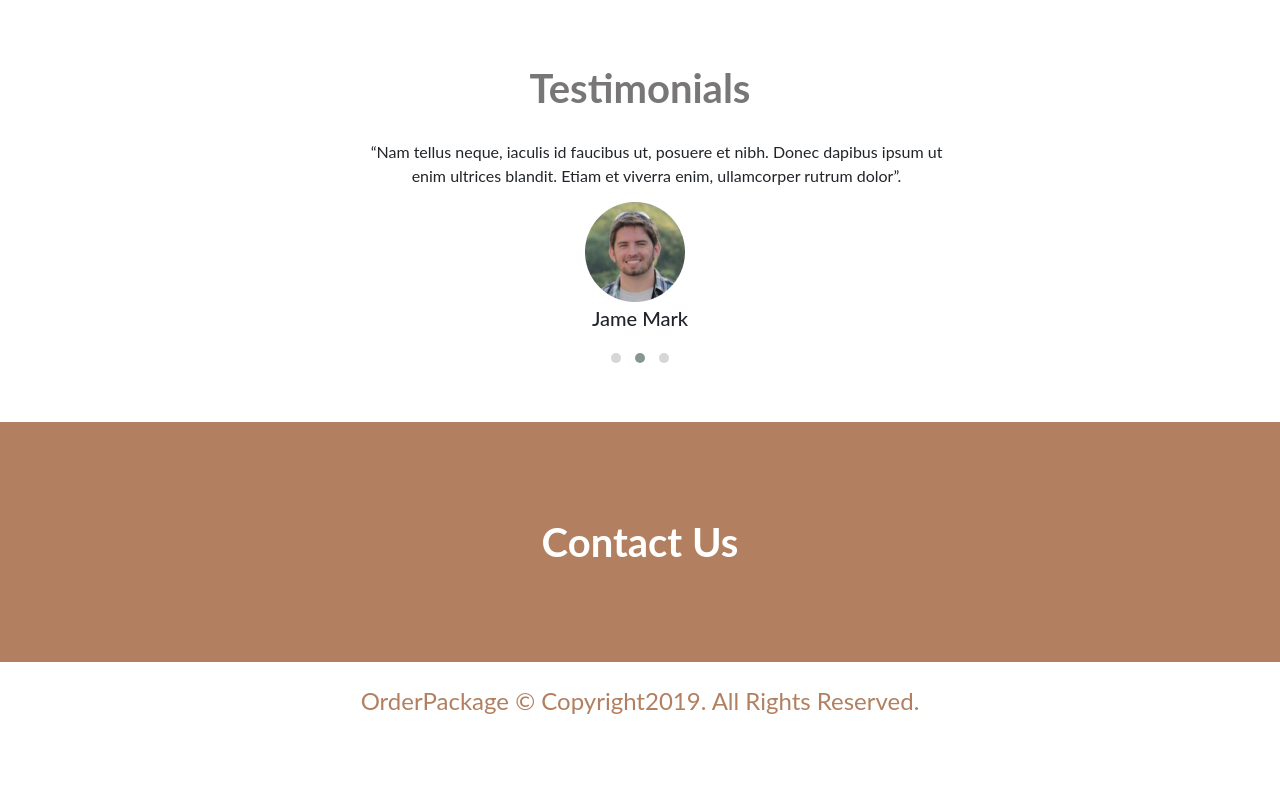
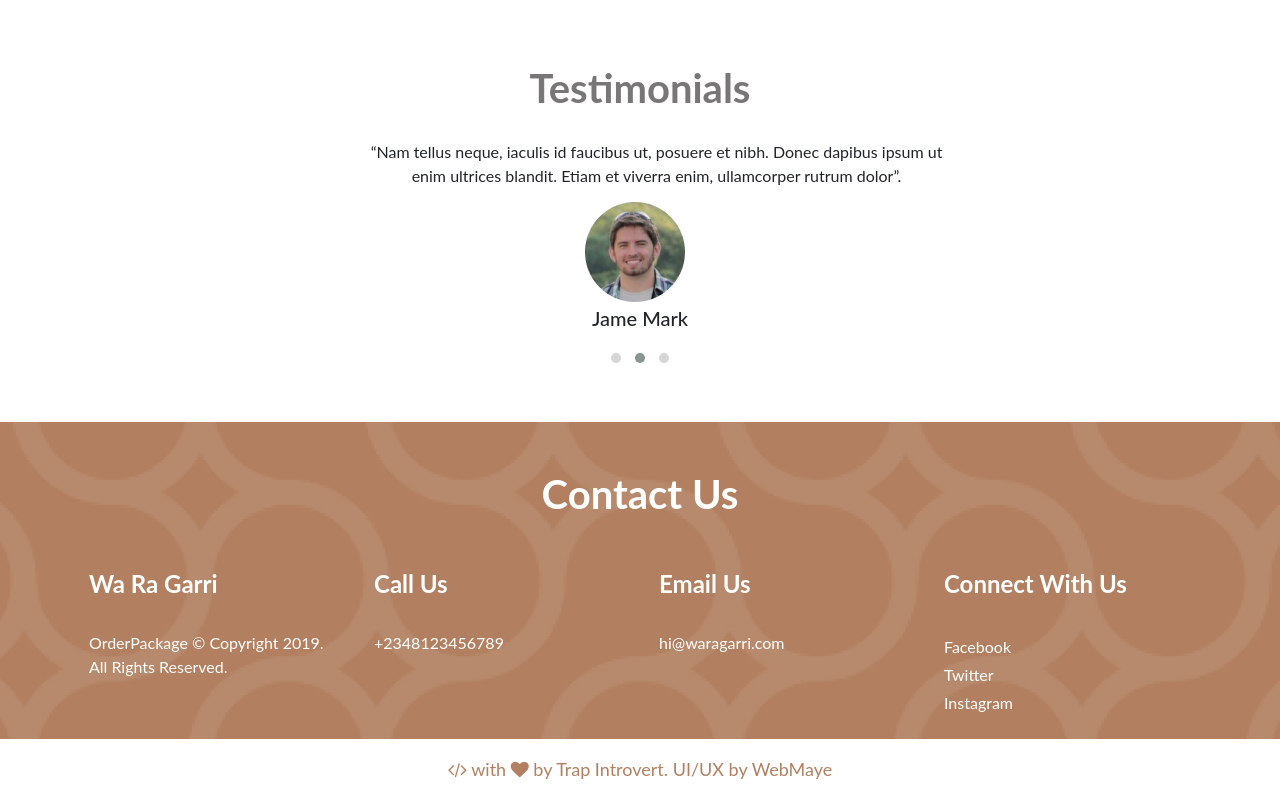
Before and after one commit to Trapintrovert/garri, a plain HTML site: page index.html in a window 1280 px wide. Shown: the part 2116-2916 px from the top of the page. Before the commit the page ends 2855 px from the top, so only its background shows below. Drawn offline with Linux system fonts and the light colour scheme.

Commit message:
modification

```diff
--- a/index.html
+++ b/index.html
@@ -66,7 +66,6 @@
         <div class="card bg-white">
           <form id="order" action="https://formspree.io/inboxadeniyi@gmail.com" method="POST" class="m-5">
             <input type="hidden" name="_subject" value="Wa Ra Garri New Order">
-            <input type="hidden" name="_next" value="/thanks.html" >
             <div class="form-group">
                 <label for="name">Name</label>
                 <input type="text" id="name" name="name" class="form-control form-control" placeholder="Enter Name">
@@ -241,11 +240,61 @@
 </section>
 
 <!-- Contact -->
-<section id="contact" class="py-5">
+<section id="contact" class="pt-5">
   <div class="container">
     <div class="row">
       <div class="col-12">
-        <h3 class="text-center text-white my-5">Contact Us</h3>
+        <h3 class="text-center text-white mb-5">Contact Us</h3>
+      </div>
+    </div>
+    <div class="row">
+      <div class="col-md-3">
+        <div class="d-flex flex-column">
+          <div class="p-1">
+            <h4 class="text-left text-white font-weight-bold">Wa Ra Garri</h4>
+          </div>
+          <div class="p-1">
+            <p class="text-left text-white pt-3">OrderPackage &copy; Copyright <script>
+              document.write(new Date().getFullYear())
+            </script>. All Rights Reserved.</p>
+          </div>
+        </div>
+      </div>
+      <div class="col-md-3">
+        <div class="d-flex flex-column mb-4">
+          <div class="p-1">
+            <h4 class="text-left text-white font-weight-bold">Call Us</h4>
+          </div>
+          <div class="p-1">
+            <p class="text-left text-white pt-3">+2348123456789</p>
+          </div>
+        </div>
+      </div>
+      <div class="col-md-3">
+        <div class="d-flex flex-column mb-4">
+          <div class="p-1">
+            <h4 class="text-left text-white font-weight-bold">Email Us</h4>
+          </div>
+          <div class="p-1">
+            <p class="text-left text-white pt-3">hi@waragarri.com</p>
+          </div>
+        </div>
+      </div>
+      <div class="col-md-3">
+        <div class="d-flex flex-column mb-4">
+          <div class="p-1">
+            <h4 class="text-left text-white font-weight-bold">Connect With Us</h4>
+          </div>
+          <div class="ml-1 pt-4">
+            <a href="#">Facebook</a>
+          </div>
+          <div class="ml-1 pt-1">
+            <a href="#">Twitter</a>
+          </div>
+          <div class="ml-1 pt-1">
+            <a href="#">Instagram</a>
+          </div>
+        </div>
       </div>
     </div>
   </div>
@@ -255,9 +304,7 @@
     <div class="container">
       <div class="row">
         <div class="col-12">
-          <p class="text-center pt-3">OrderPackage &copy; Copyright<script>
-            document.write(new Date().getFullYear())
-          </script>. All Rights Reserved.</p>
+          <p class="text-center my-2"><i class="fa fa-code"></i> with <i class="fa fa-heart"></i> by <a href="https://trapintrovert.github.io/portfolio/">Trap Introvert</a>. UI/UX by <a href="https://twitter.com/WebMaye">WebMaye</a> </p>
         </div>
       </div>
     </div>
--- a/style.css
+++ b/style.css
@@ -277,13 +277,28 @@ h3{
   height: 100px !important;
 }
 #contact{
-background: #B28061;
+  background-image: url('images/contact.png');
+  background-repeat: no-repeat;
+  background-position: center;
+  background-size: cover;
+  height: auto;
+}
+#contact a{
+  text-decoration: none;
+  color: #fff;
+}
+footer p{
+  color: #B28061;
+  font-size: 18px;
+  line-height: 29px;
+  line-height: 29px;
 }
 
-footer p{
+footer a {
+  text-decoration: none;
   color: #B28061;
-  font-size: 24px;
-  line-height: 29px;
-  font-size: 24px;
-  line-height: 29px;
 }
+footer a:hover {
+  text-decoration: none;
+  color: #B28061;
+}
```
Also changed, not shown: images/contact.png (added).
